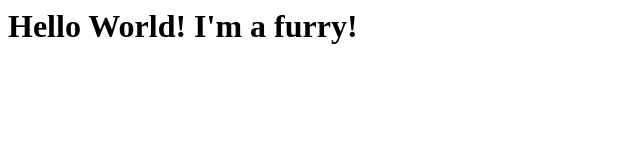
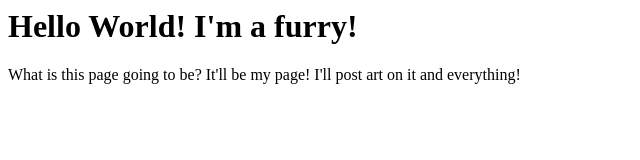
Before and after one commit to divvyupmylife/mywebsite, a plain HTML site: page index.html in a window 1280 px wide. Shown: the whole page, without its empty margins (0-640 px from the left). Drawn offline with Linux system fonts and the light colour scheme.

Commit message:
Update index.html

```diff
--- a/index.html
+++ b/index.html
@@ -1 +1,2 @@
 <h1>Hello World! I'm a furry!</h1>
+<p>What is this page going to be? It'll be my page! I'll post art on it and everything!</p>
```
